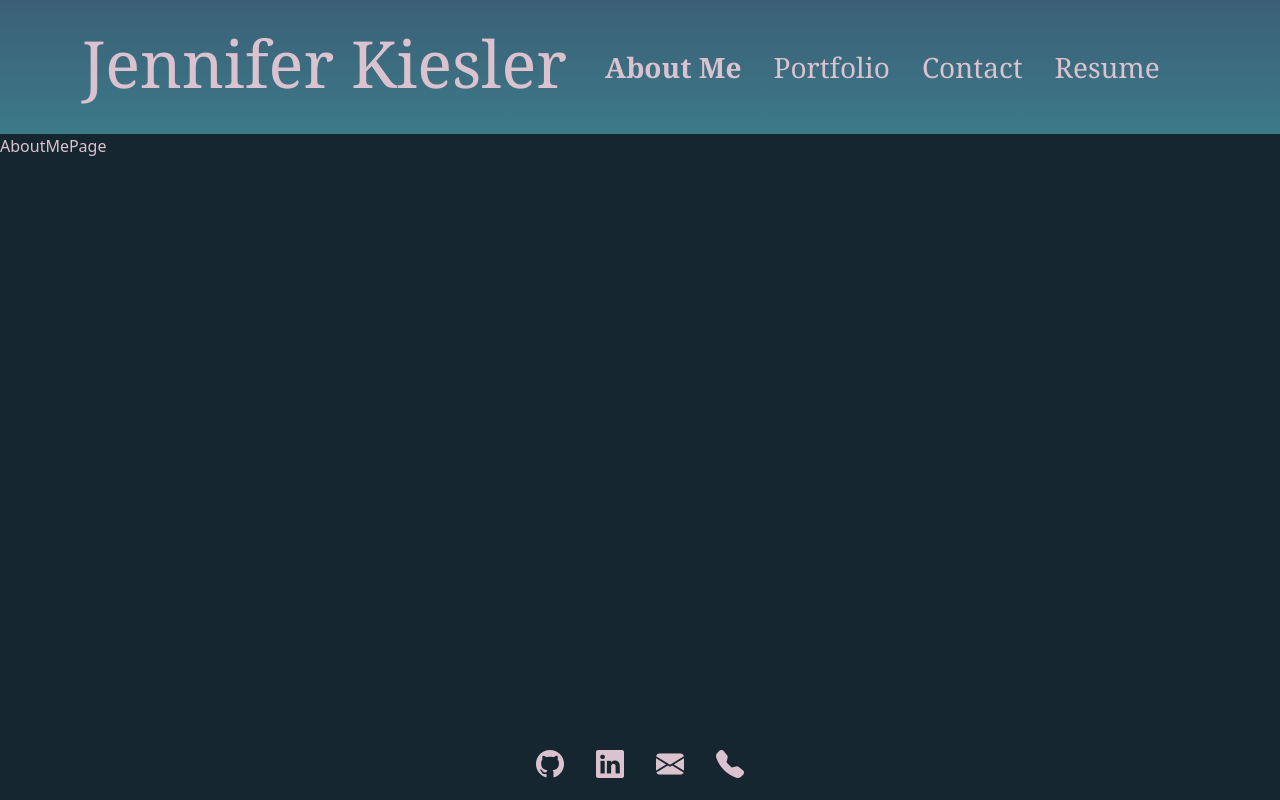
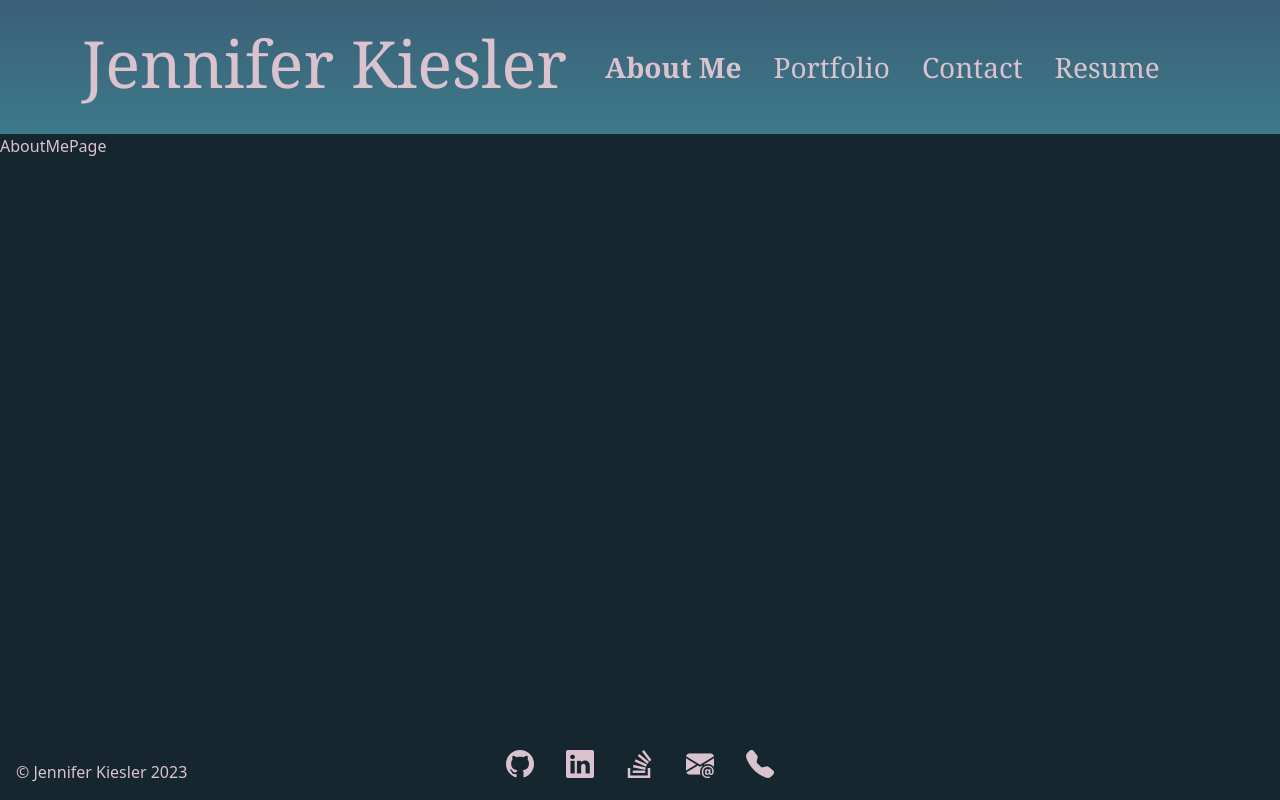
Before and after one commit to JenniferKiesler/kiesler-react-portfolio, a React (Create React App) app: page / in a window 1280 px wide. Built offline with nearby package versions, Linux system fonts and the light colour scheme.

Commit message:
edits footer

```diff
--- a/src/components/Footer.js
+++ b/src/components/Footer.js
@@ -1,18 +1,24 @@
 const Footer = props => {
   return (
-    <footer className="fixed-bottom d-flex justify-content-center p-3">
+    <footer>
+      <div className="fixed-bottom d-flex justify-content-center p-3">
         <a href="https://github.com/JenniferKiesler" target="_blank">
           <i className="bi bi-github m-3 fs-3"></i>
         </a>
         <a href="https://www.linkedin.com/in/jennifer-kiesler-aa469591/" target="_blank">
           <i className="bi bi-linkedin m-3 fs-3"></i>
         </a>
+        <a href="https://stackoverflow.com/users/21101475/jennifer-kiesler" target="_blank">
+          <i className="bi bi-stack-overflow m-3 fs-3"></i>
+        </a>
         <a href="mailto:kiesler.jen@gmail.com">
-        <i className="bi bi-envelope-fill m-3 fs-3"></i>
+          <i className="bi bi-envelope-at-fill m-3 fs-3"></i>
         </a>
         <a href="tel:12629948243">
           <i className="bi bi-telephone-fill m-3 fs-3"></i>
         </a>
+      </div>
+      <p className="position-absolute bottom-0 start-0 ms-3">&copy; Jennifer Kiesler 2023</p>
     </footer>
   )
 }
```
Lines whose indentation alone changed are shown as unchanged.
